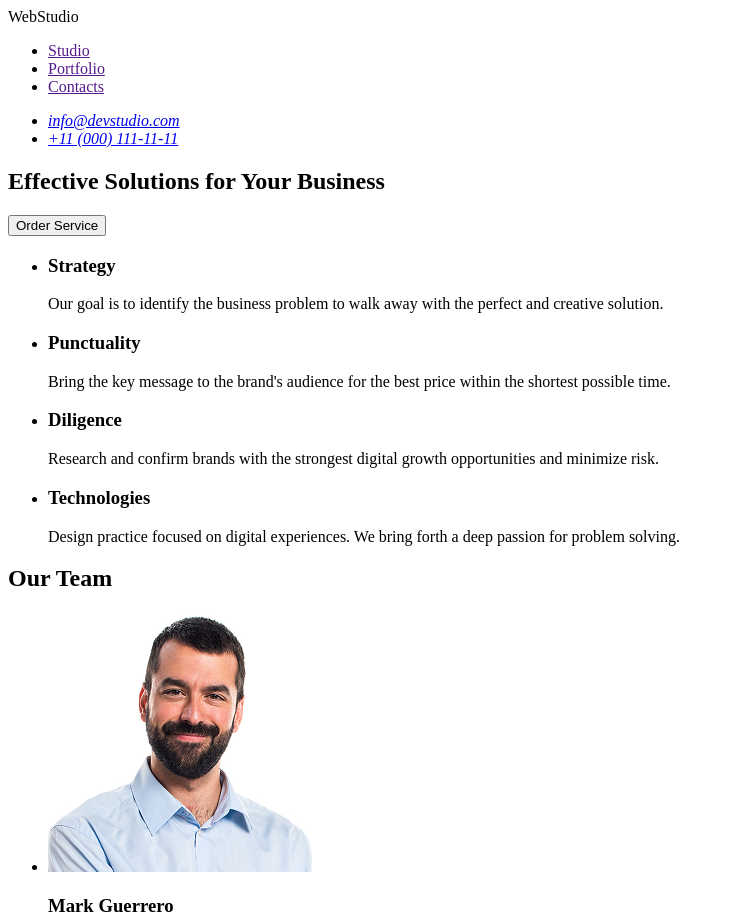
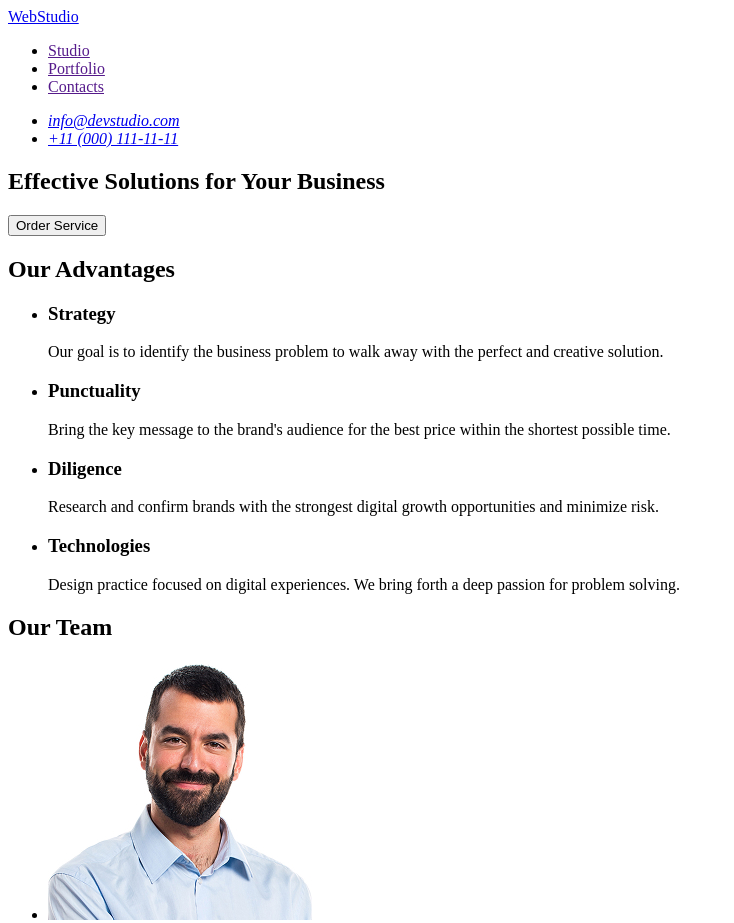
Before and after one commit to Elifbeyzayayla/goit-markup-hw-01, a plain HTML site: page index.html in a window 1280 px wide. Shown: the top 923 px of the page, without its empty margins (0-734 px from the left). Drawn offline with Linux system fonts and the light colour scheme.

Commit message:
Fix mentor review comments

```diff
--- a/index.html
+++ b/index.html
@@ -8,7 +8,7 @@
 
   <body>
     <header>
-      <a refh="./index.html">WebStudio</a>
+      <a href="./index.html">WebStudio</a>
 
       <nav>
         <ul>
@@ -37,6 +37,9 @@
 
         <button type="button">Order Service</button>
       </section>
+
+      <section>
+        <h2>Our Advantages</h2>
 
         <ul>
           <li>
@@ -71,6 +74,8 @@
             </p>
           </li>
         </ul>
+      </section>
+
       <section>
         <h2>Our Team</h2>
 
```
Lines whose indentation alone changed are shown as unchanged.
